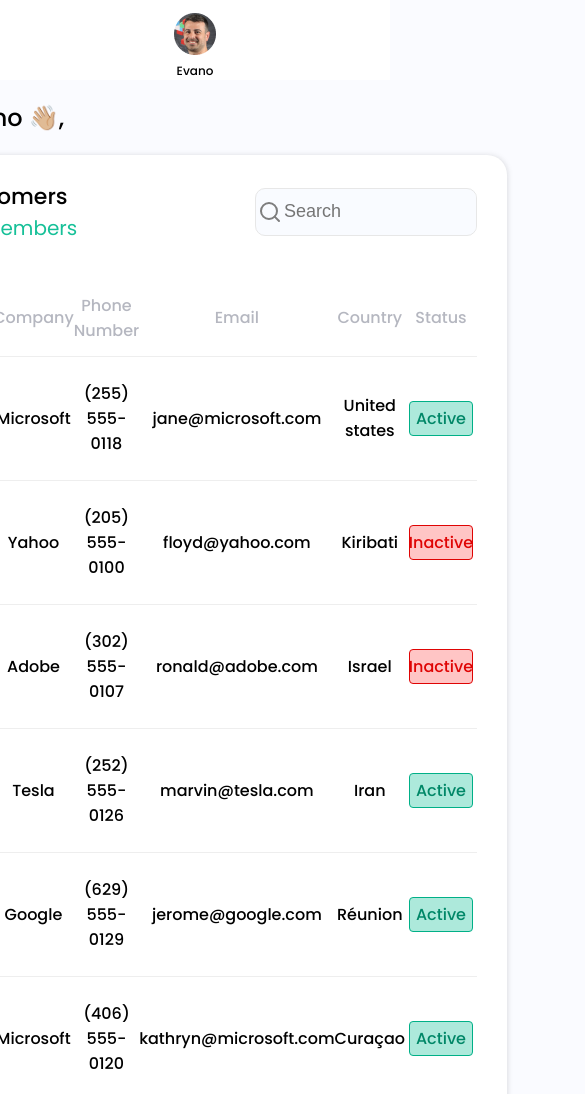
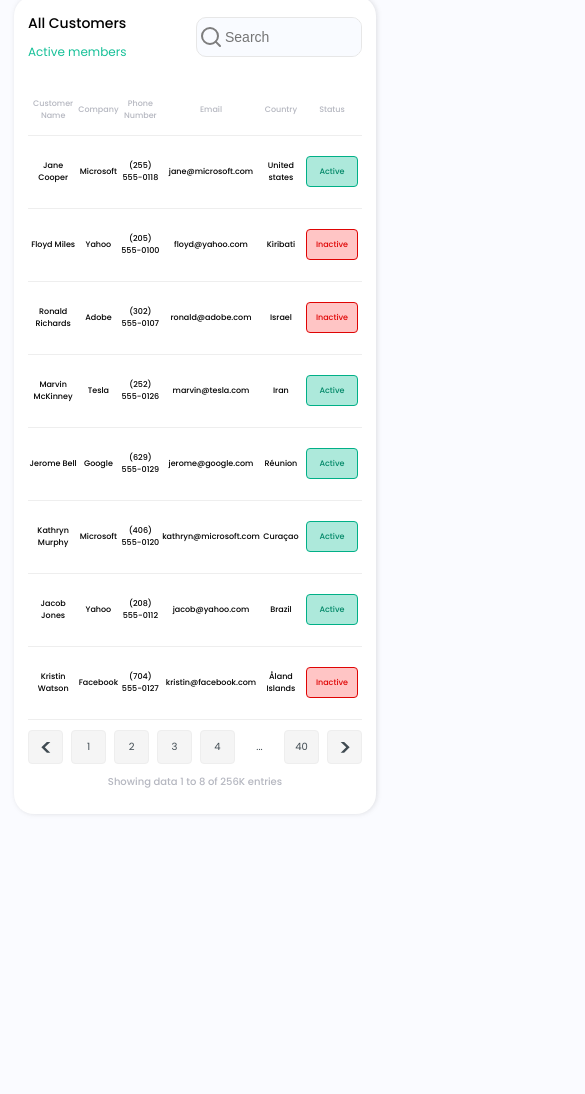
Before and after one commit to miskson/crm-dasboard-markup, a plain HTML site: page index.html in a window 390 px wide. Shown: the part 161-1255 px from the top of the page, 585 px wide, since content can reach past the window. After the commit the page ends 995 px from the top, so only its background shows below. Drawn offline with Linux system fonts and the light colour scheme.

Commit message:
fix: adaptive for mobile

```diff
--- a/index.html
+++ b/index.html
@@ -3,7 +3,7 @@
 
 <head>
     <meta charset="UTF-8">
-    <meta name="viewport" width__device-width, initial-scale=1.0">
+    <meta name="viewport" content="width=device-width, initial-scale=1.0">
     <link rel="stylesheet" href="style.css">
     <title>CRM Dashboard</title>
 </head>
@@ -14,7 +14,6 @@
             <div class="logo">
                 <img class="logo__logo-img" src="./assets/img/logo.png" alt="logo">
                 <div class="logo__typography-block">
-                    <!-- <h1 class="logo__title">Dashboard</h1> -->
                     <sub class="logo__subtitle">v.01</sub>
                 </div>
             </div>
--- a/style.css
+++ b/style.css
@@ -398,7 +398,7 @@ body {
   }
 }
 
-@media screen and (max-width: 990px) {
+@media screen and (max-width: 800px) {
   .dashboard-page {
     height: auto;
   }
@@ -409,15 +409,14 @@ body {
     margin-left: 0;
     width: fit-content;
   }
-  .logo__title {
-    font-size: 14px;
-  }
+
   .sidebar-mobile {
     display: flex;
     justify-content: space-evenly;
-    flex-wrap: wrap;
+    gap: 10px;
     align-items: center;
     background-color: #ffffff;
+    overflow-x: auto;
   }
   .sidebar-mobile__links-list {
     display: flex;
@@ -430,7 +429,7 @@ body {
     text-decoration: none;
     color: #9197b3;
     height: 46px;
-    font-size: 14px;
+    font-size: 11px;
     font-weight: 500;
     padding: 14px 15px;
     transition: 300ms;
@@ -462,6 +461,7 @@ body {
   .sidebar-mobile__profile-pic {
     width: 42px;
     height: 42px;
+    margin: 0 14px;
   }
   .sidebar-mobile__profile-name {
     font-weight: 500;
@@ -482,43 +482,93 @@ body {
     max-width: 95%;
   }
   .content__title {
-    font-size: 24px;
+    font-size: 20px;
   }
   .table {
-    padding: 30px;
+    padding: 20px;
   }
   .table__title {
-    font-size: 22px;
+    font-size: 18px;
   }
   .table__subtitle {
-    font-size: 20px;
+    font-size: 14px;
+  }
+  .table__searchbar {
+    padding: 0 2px;
   }
   .table__searchbar-input {
-    font-size: 18px;
+    font-size: 14px;
   }
   .table__headers-list .table__header,
   .table__row-text,
   .table__row-status {
-    font-size: 16px;
+    font-size: 10px;
     text-align: center;
   }
-
+  .table__footer {
+    flex-direction: column-reverse;
+  }
   .table__page-selector-number,
   .table__page-selector-points {
-    font-size: 22px;
+    font-size: 10px;
     font-weight: 400;
-    padding: 10px;
+    padding: 4px;
     color: #404b52;
   }
   .table__forward-arrow-icon,
   .table__back-arrow-icon {
-    width: 14px;
+    width: 10px;
   }
   .table__page-selector-forward,
   .table__page-selector-back {
-    padding: 10px;
+    padding: 4px;
   }
   .table__footer-stats {
-    font-size: 16px;
+    font-size: 10px;
   }
 }
+
+@media screen and (max-width: 500px) {
+  .content__title {
+    margin-left: 6px;
+    font-size: 18px;
+  }
+
+  .table {
+    padding: 14px;
+  }
+  .table__headers-list .table__header,
+  .table__row-text,
+  .table__row-status {
+    font-size: 8px;
+  }
+  .table__row-pill {
+    padding: 0px;
+  }
+  .table__heading {
+    margin-bottom: 20px;
+  }
+  .table__title {
+    font-size: 14px;
+  }
+  .table__subtitle {
+    font-size: 12px;
+  }
+  .table__searchbar {
+    max-width: 160px;
+  }
+}
+
+@media screen and (max-width: 360px) {
+  .content__title {
+    margin-left: 12px;
+    font-size: 18px;
+  }
+
+  .table {
+    padding: 15px 5px;
+  }
+  .table__searchbar {
+    height: 36px;
+  }
+}
```
